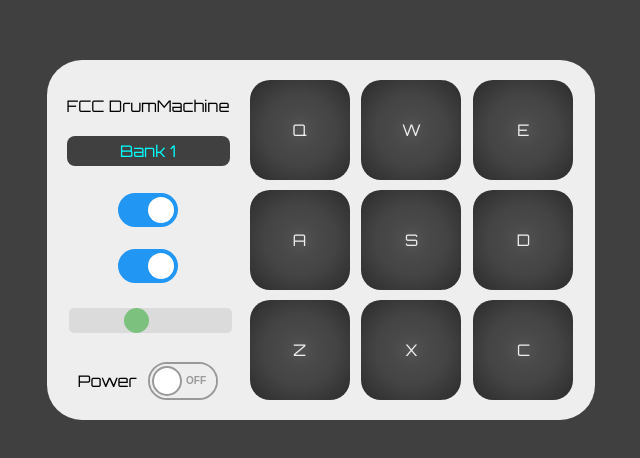
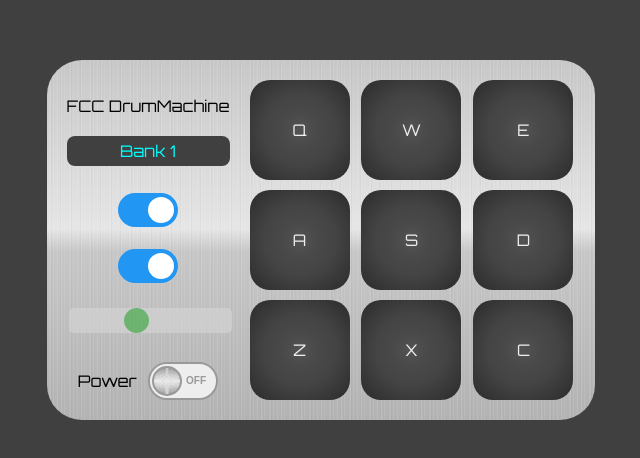
Before and after one commit to brimarq/fcc-drum-machine, a React (Create React App) app: page / in a window 1280 px wide. Shown: the part 160-618 px from the top of the page, without its empty margins (319-959 px from the left). Built offline with nearby package versions, Linux system fonts and the light colour scheme.

Commit message:
brushed metal css

```diff
--- a/src/App.css
+++ b/src/App.css
@@ -1,7 +1,33 @@
+/* Brushed metal css effect H/T: simurai https://codepen.io/simurai/pen/DwJdq */
+
 :root {
   --pad-size-sm: 75px;
   --pad-size: 100px;
+  --brushed-metal-linear:
+    -webkit-repeating-linear-gradient(left, hsla(0,0%,100%,0) 0%, hsla(0,0%,100%,0)   6%, hsla(0,0%,100%, .1) 7.5%),
+    -webkit-repeating-linear-gradient(left, hsla(0,0%,  0%,0) 0%, hsla(0,0%,  0%,0)   4%, hsla(0,0%,  0%,.03) 4.5%),
+    -webkit-repeating-linear-gradient(left, hsla(0,0%,100%,0) 0%, hsla(0,0%,100%,0) 1.2%, hsla(0,0%,100%,.15) 2.2%),
 
+    linear-gradient(180deg, hsl(0,0%,78%) 0%, hsl(0,0%,90%) 47%, hsl(0,0%,78%) 53%, hsl(0,0%,70%)100%)
+  ;
+  --brushed-metal-radial:
+    -webkit-radial-gradient(50% 0%, 8% 50%, hsla(0,0%,100%,.5) 0%, hsla(0,0%,100%,0) 100%),
+    -webkit-radial-gradient(50% 100%, 12% 50%, hsla(0,0%,100%,.6) 0%, hsla(0,0%,100%,0) 100%),
+    -webkit-radial-gradient(0% 50%, 50% 7%, hsla(0,0%,100%,.5) 0%, hsla(0,0%,100%,0) 100%),
+    -webkit-radial-gradient(100% 50%, 50% 5%, hsla(0,0%,100%,.5) 0%, hsla(0,0%,100%,0) 100%),
+
+    -webkit-repeating-radial-gradient(50% 50%, 100% 100%, hsla(0,0%, 0%,0) 0%, hsla(0,0%, 0%,0) 3%, hsla(0,0%, 0%,.1) 3.5%),
+    -webkit-repeating-radial-gradient(50% 50%, 100% 100%, hsla(0,0%,100%,0) 0%, hsla(0,0%,100%,0) 6%, hsla(0,0%,100%,.1) 7.5%),
+    -webkit-repeating-radial-gradient(50% 50%, 100% 100%, hsla(0,0%,100%,0) 0%, hsla(0,0%,100%,0) 1.2%, hsla(0,0%,100%,.2) 2.2%),
+
+    -webkit-radial-gradient(50% 50%, 200% 50%, hsla(0,0%,90%,1) 5%, hsla(0,0%,85%,1) 30%, hsla(0,0%,60%,1) 100%)
+  ;
+  --brushed-metal-radial-conical:
+    -webkit-radial-gradient(50% 0%, 10% 50%, hsla(0,0%,0%,.1) 0%, hsla(0,0%,0%,0) 100%),
+    -webkit-radial-gradient(50% 100%, 10% 50%, hsla(0,0%,0%,.1) 0%, hsla(0,0%,0%,0) 100%),
+    -webkit-radial-gradient(0% 50%, 50% 10%, hsla(0,0%,0%,.1) 0%, hsla(0,0%,0%,0) 100%),
+    -webkit-radial-gradient(100% 50%, 50% 06%, hsla(0,0%,0%,.1) 0%, hsla(0,0%,0%,0) 100%)
+  ;
 }
 
 body {
@@ -63,7 +89,9 @@ body {
 
 #drum-machine {
   grid-area: drummachine;
-  background-color: #EEEEEE;
+  /* background-color: #EEEEEE; */
+  background-image: var(--brushed-metal-linear);
+  background-size: 20px;
   display: grid;
   grid-gap: 20px;
   grid-template-columns: auto;
@@ -311,7 +339,9 @@ input:checked + .switch-slider::before {
   display: block;
   width: 26px;
   margin: 4px;
-  background: #FFFFFF;
+  /* background: #FFFFFF; */
+  background-image: var(--brushed-metal-radial);
+
   position: absolute;
   top: 0;
   bottom: 0;
@@ -320,6 +350,22 @@ input:checked + .switch-slider::before {
   border-radius: 34px;
   transition: all 0.1s ease-in 0s;
 }
+
+.onoffswitch-switch::before, .onoffswitch-switch::after {
+  content: "";
+  top: 0;
+  left: 0;
+  position: absolute;
+  width: inherit;
+  height: inherit;
+  border-radius: inherit;
+  background-image: var(--brushed-metal-radial-conical);
+}
+
+.onoffswitch-switch::before { transform: rotate( 65deg); }
+.onoffswitch-switch::after { transform: rotate(-65deg); }
+
+
 .onoffswitch-checkbox:checked + .onoffswitch-label .onoffswitch-inner {
   margin-left: 0;
 }
```
